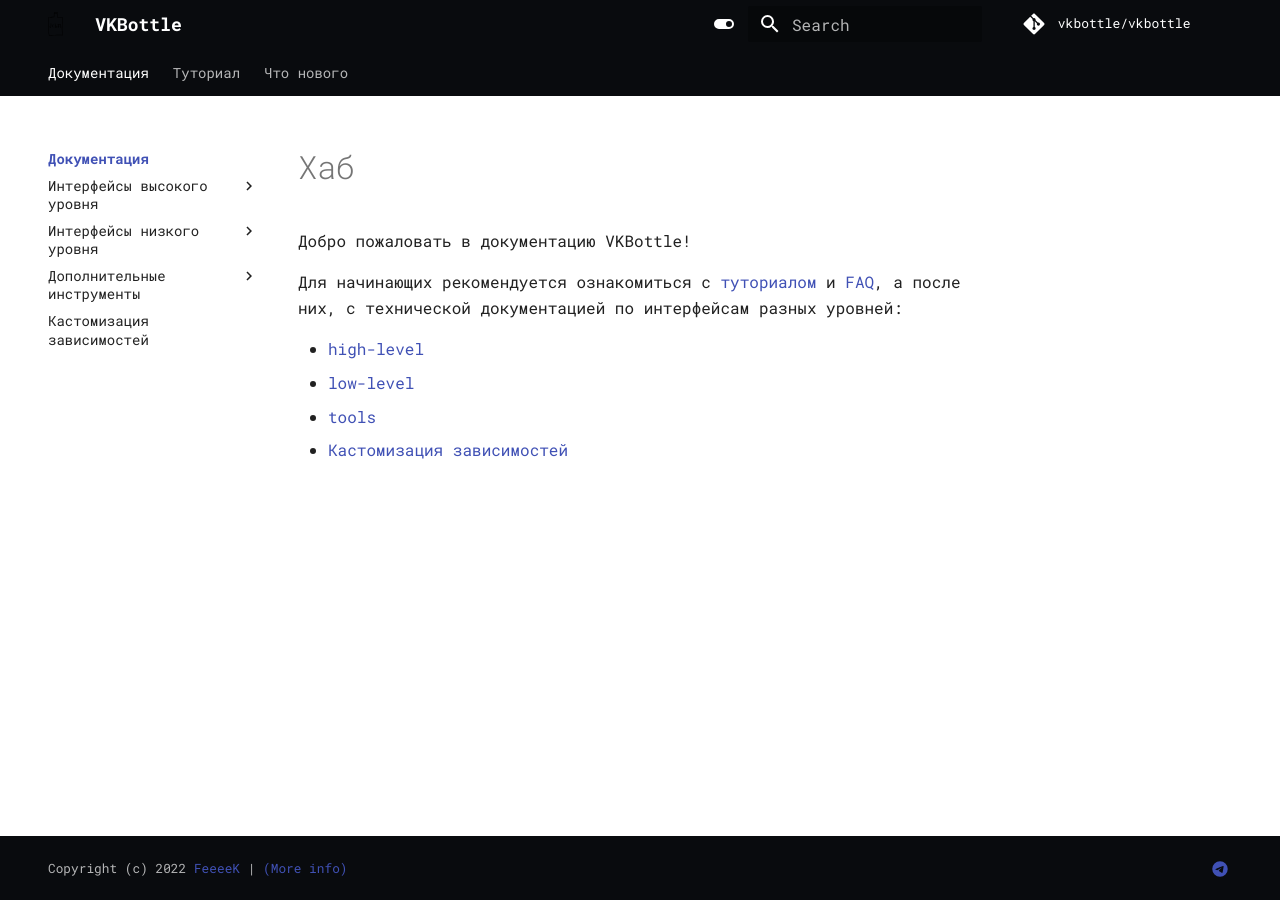
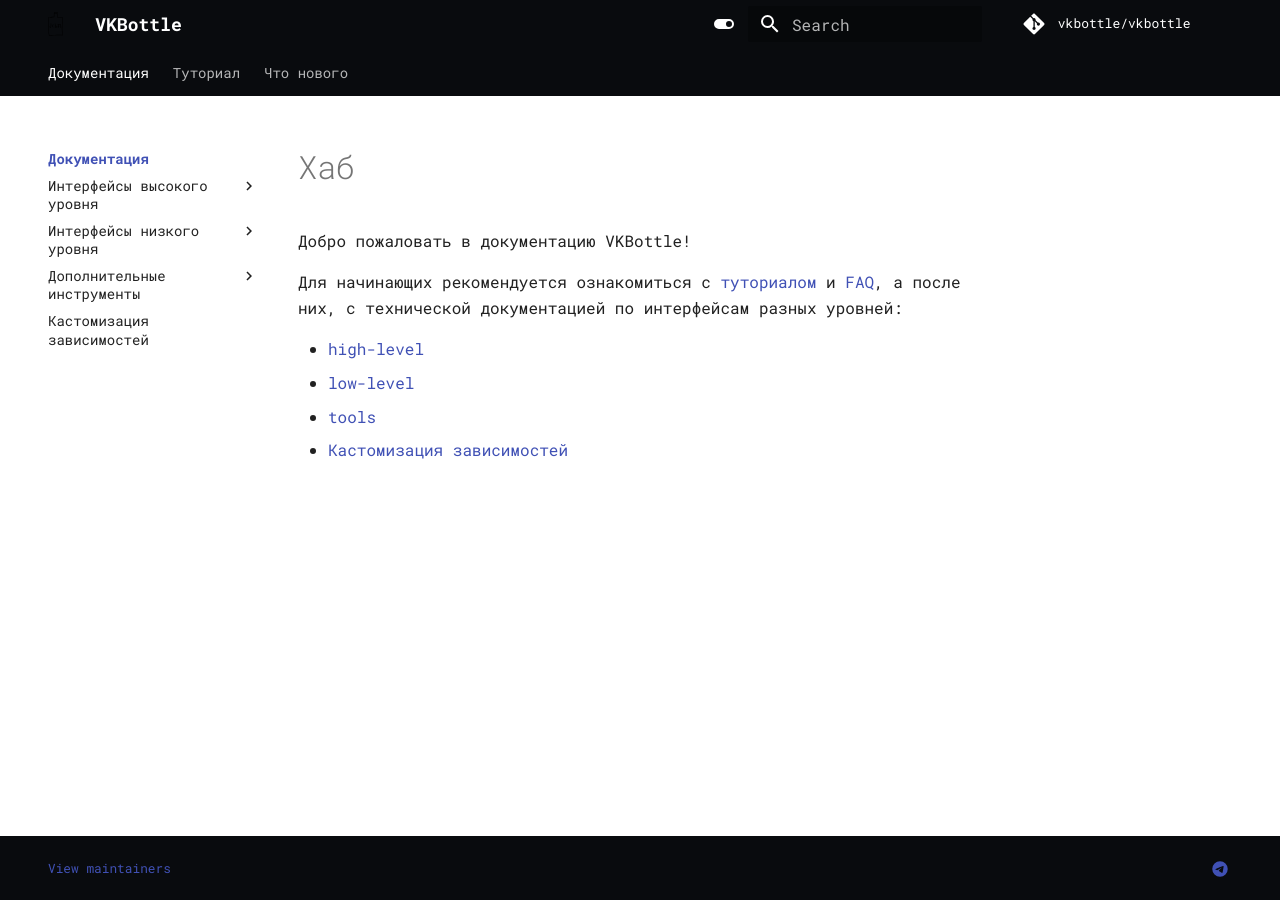
Before and after one commit to vkbottle/vkbottle, an MkDocs documentation site: the page built from docs/index.md, in a window 1280 px wide. Built offline with MkDocs 1.6.1 and Material for MkDocs 9.7.7, drawn with Linux system fonts in a browser that asks for light colours; some web fonts are replaced; comment, search, counter and statistics services are not loaded.

Commit message:
little issue asignee and license updates

```diff
--- a/mkdocs.yml
+++ b/mkdocs.yml
@@ -5,9 +5,7 @@
 repo_name: vkbottle/vkbottle
 repo_url: https://github.com/vkbottle/vkbottle
 edit_uri: edit/master/docs/
-copyright: Copyright (c) 2022
-  <a href="https://github.com/feeeek" target="_blank" rel="noopener">FeeeeK</a> |
-  <a href="https://github.com/vkbottle/vkbottle/blob/master/LICENSE" target="_blank" rel="noopener">(More info)</a>
+copyright: <a href="https://github.com/vkbottle/vkbottle/blob/master/LICENSE" target="_blank" rel="noopener">View maintainers</a>
 
 extra:
   generator: false
```
Also changed, not shown: README.md (+3 -3 lines), 3 other files.
